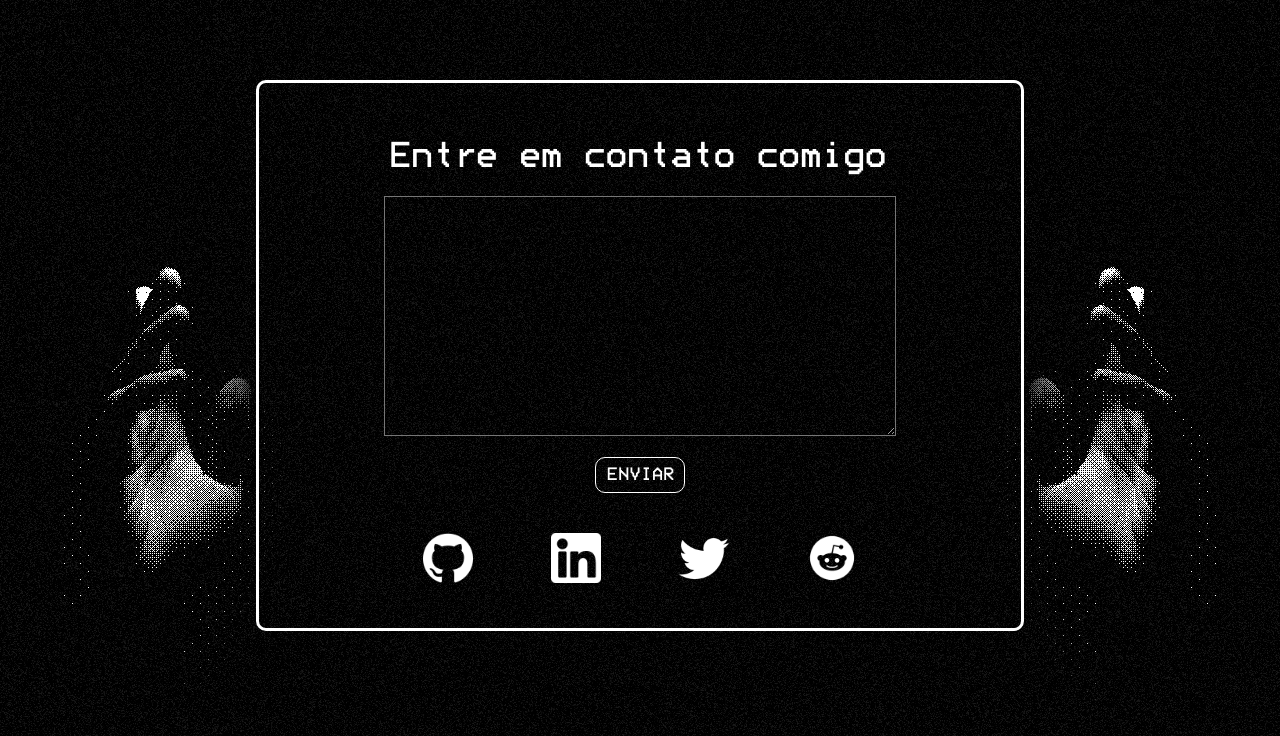
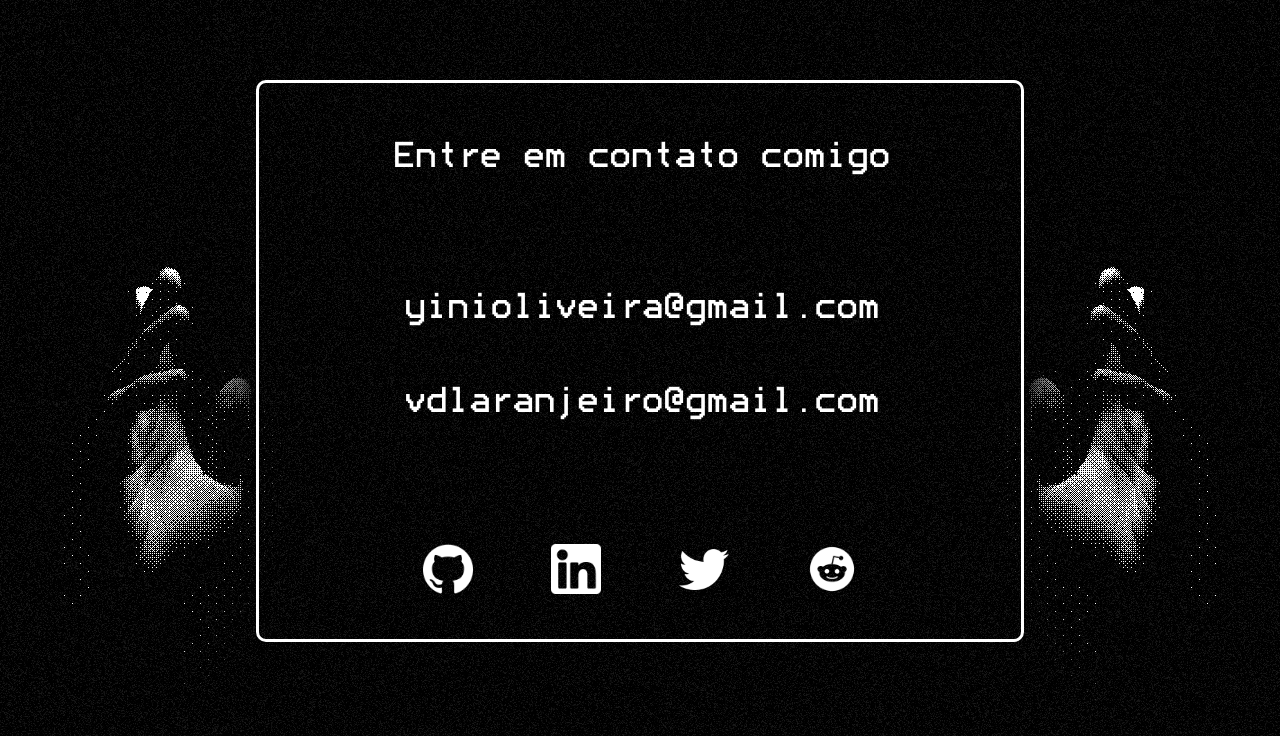
Before and after one commit to noo-e/portifolio-pessoal, a Flask app: page /contato in a window 1280 px wide. Shown: the part 64-800 px from the top of the page. Run offline with Flask 2, Linux system fonts and the light colour scheme.

Commit message:
substitui o formulário por meus emails

```diff
--- a/src/static/styles/styles.css
+++ b/src/static/styles/styles.css
@@ -209,37 +209,16 @@ body {
     font-size: 3rem;
 }
 
-.contatos textarea {
-    width: 40vw;
-    height: 30vh;
-    background-color: transparent;
-
-    color: #FFFFFF;
-    font-size: 1.5rem;
+.contatos .email {
+    display: flex;
+    flex-direction: column;
+    margin: 10vh 0 10vh 0;
 }
 
-.contatos button {
-    margin-top: 2vh;
-    margin-bottom: 5vh;
-    padding: 10px;
-
-    background-color: transparent;
-    color: inherit;
-    font-family: inherit;
-    font-size: 1.5rem;
-    cursor: pointer;
-
-    border: 1px solid #FFFFFF;
-    border-radius: 10px;
-
-    display: flex;
-    align-items: center;
-}
-
-.contatos button:hover {
-    color: black;
-    background-color: #FFFFFF;
-    transition: 300ms;
+.contatos .email > p {
+    font-size: 3rem;
+    margin-top: 0.5vh;
+    word-break: break-all;
 }
 
 .contatos .redes-sociais {
--- a/src/templates/contato.html
+++ b/src/templates/contato.html
@@ -2,16 +2,12 @@
 {% block title %} <title>Contato | Vinicius Laranjeiro</title> {% endblock %}
 {% block content %}
 <div class="contatos">
-    <div style="align-self: flex-start">
+    <div >
         <h1>Entre em contato comigo</h1>
     </div>
-    <div>
-        <form action="">
-            <textarea name="" id="" cols="30" rows="8"></textarea>
-        </form>
-    </div>
-    <div>
-        <button class="btn waves-effect waves-light" type="submit" name="action">Enviar</button>
+    <div class="email">
+        <p> yinioliveira@gmail.com</p>
+        <p>vdlaranjeiro@gmail.com</p>
     </div>
     <div class="redes-sociais">
         <a href="https://github.com/noo-e" target="_blank">
```
